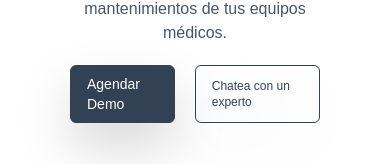
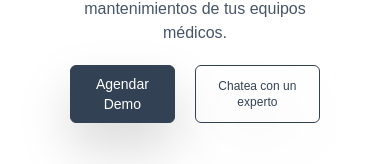
Before and after one commit to HunterKTF/landing-page-sp, a Next.js app in the folder landing/: page / in a window 390 px wide. Shown: the part 636-800 px from the top of the page. Built offline with nearby package versions, Linux system fonts and the light colour scheme.

Commit message:
fixed bug with mobile version call to action

```diff
--- a/landing/components/app/hero.jsx
+++ b/landing/components/app/hero.jsx
@@ -55,10 +55,10 @@ export default function Hero() {
                     </h2>
                     <div className="flex gap-5" id="button-group">
                         <Link href="" className="bg-slate-700 border border-slate-700 px-4 py-2 rounded-md drop-shadow-2xl">
-                            <p className="text-sm text-white">Agendar Demo</p>
+                            <p className="text-sm text-white text-center">Agendar Demo</p>
                         </Link>
                         <Link href="" className="border border-slate-700 px-4 py-2 rounded-md flex items-center drop-shadow-2xl">
-                            <p className="text-xs text-slate-700">Chatea con un experto</p>
+                            <p className="text-xs text-slate-700 text-center">Chatea con un experto</p>
                         </Link>
                     </div>
                 </div>
```
